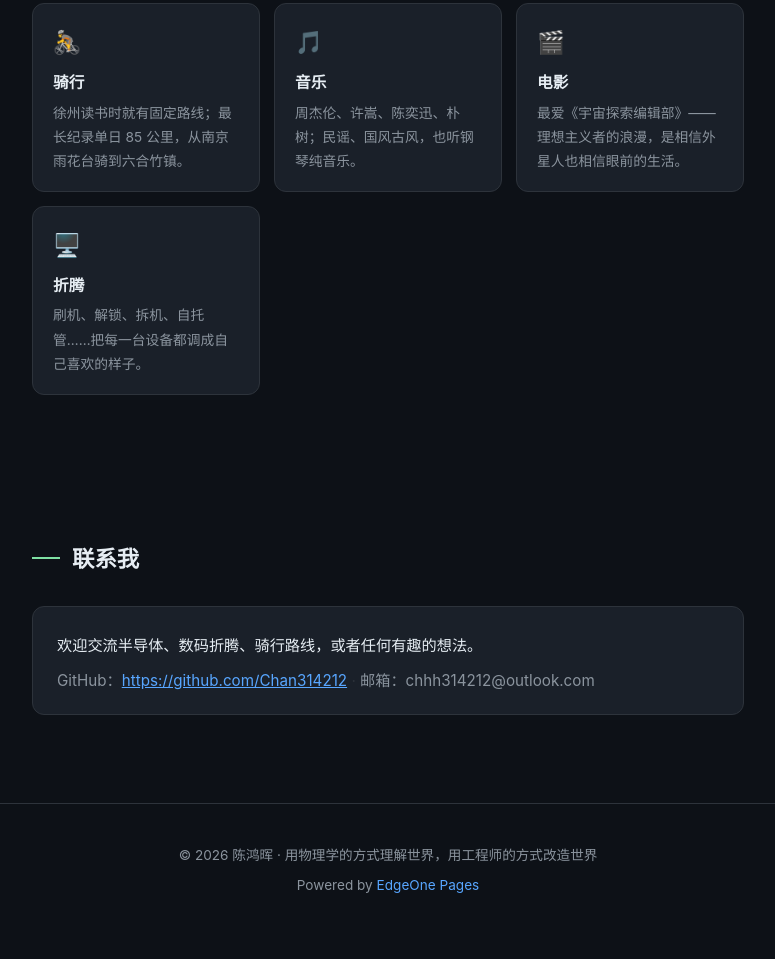
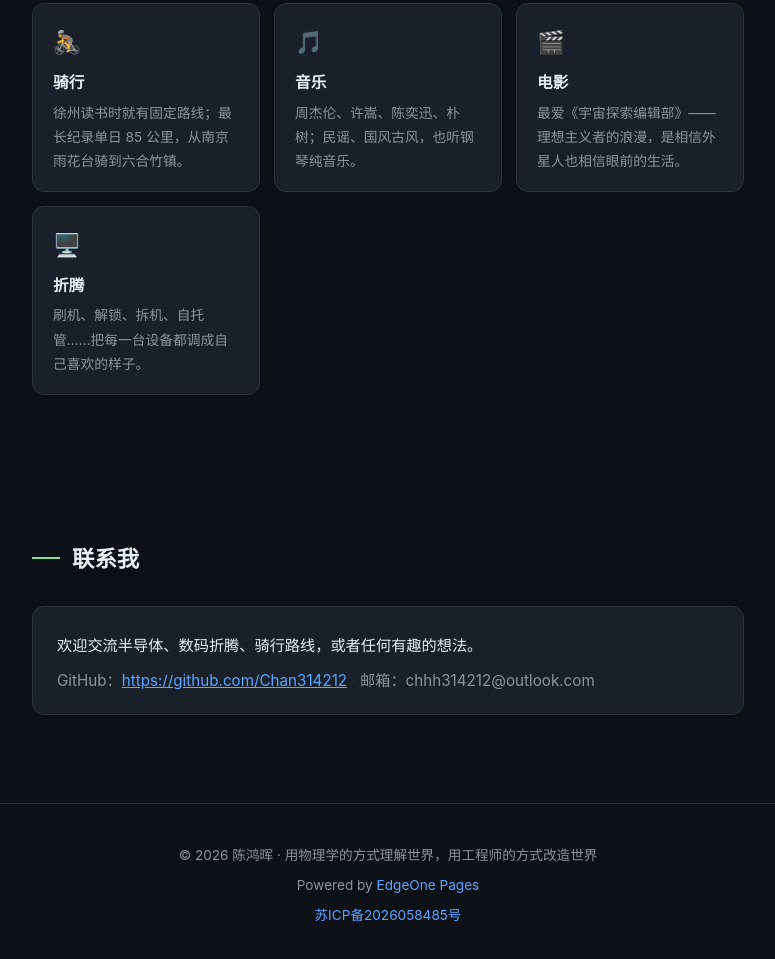
Before and after one commit to Chan314212/homepage, a plain HTML site: page index.html in a window 1280 px wide. Shown: the part 2319-3278 px from the top of the page, without its empty margins (252-1027 px from the left). Drawn offline with Linux system fonts and the light colour scheme.

Commit message:
feat: 页脚添加 ICP 备案号

```diff
--- a/index.html
+++ b/index.html
@@ -330,6 +330,7 @@ footer a:hover { text-decoration: underline; }
   <div class="container">
     <p>© <span id="year"></span> 陈鸿晖 · 用物理学的方式理解世界，用工程师的方式改造世界</p>
     <p style="margin-top:6px;">Powered by <a href="https://pages.edgeone.cloud" target="_blank" rel="noopener">EdgeOne Pages</a></p>
+    <p style="margin-top:6px;"><a href="https://beian.miit.gov.cn/" target="_blank" rel="noopener">苏ICP备2026058485号</a></p>
   </div>
 </footer>
 
```
